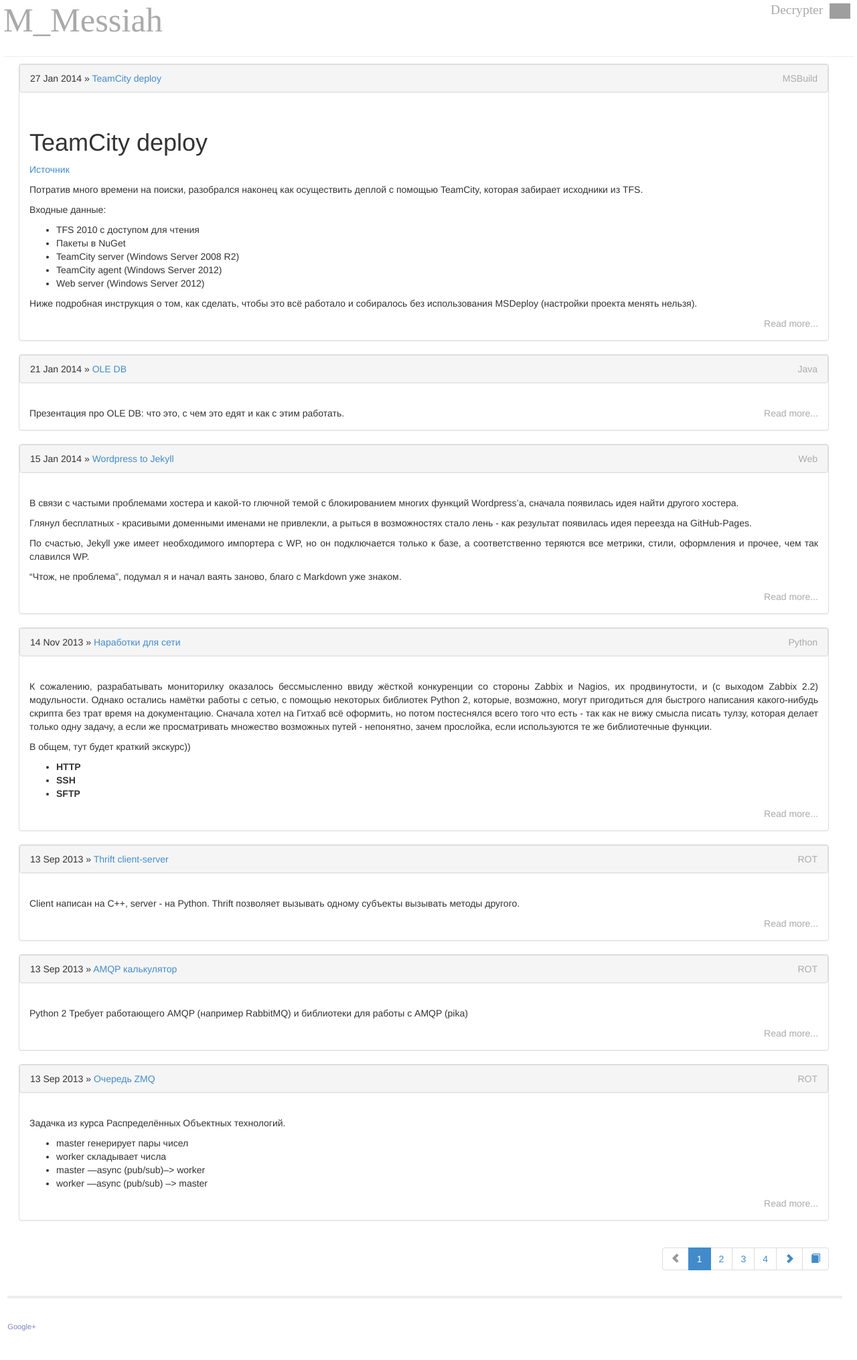
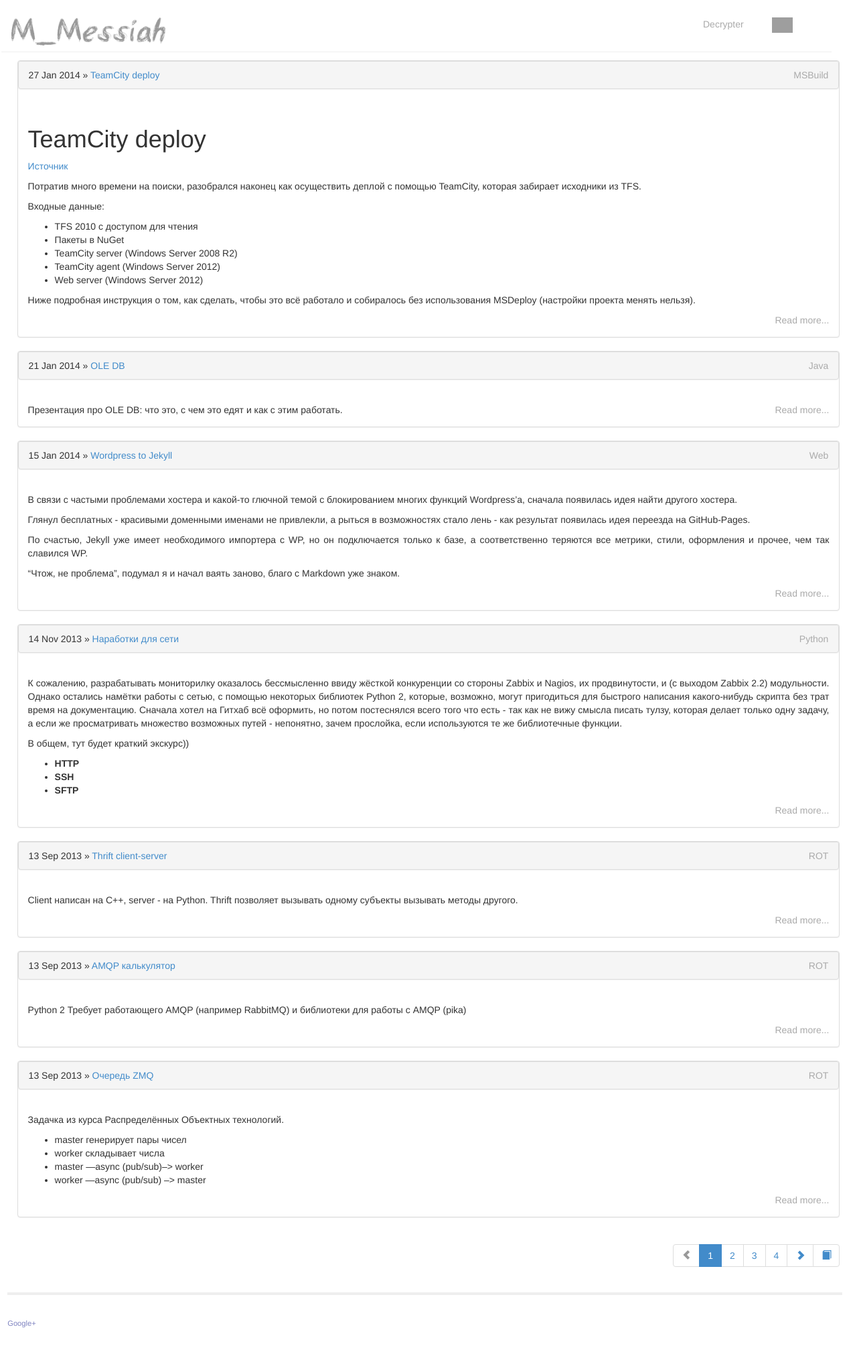
Before and after one commit to m-muzafarov/m-muzafarov.github.io, a Jekyll site: the page built from index.html, in a window 1280 px wide. Shown: the whole page at 67% size. Built offline with Jekyll 4.4.1, drawn with Linux system fonts in a browser that asks for light colours; nearby versions of some CDN libraries; some web fonts are replaced; Markdown is read by kramdown in place of the engine named in the settings; the list of posts is cut into pages by our own code; after the commit the page ends 2010 px from its top, so only the background shows below that; grey boxes are pictures that could not be loaded.

Commit message:
logo and some responsive to header

```diff
--- a/_layouts/default.html
+++ b/_layouts/default.html
@@ -21,12 +21,10 @@
     </head>
     <body>
         <div class="site">
-          <div class="page-header">
-            <ul class="list-inline">
-              <li><h1 class="title"><a href="/">{{ site.name }}</a></h1></li>
-              <li class="pull-right"><a href="http://brainstorage.me/M_Messiah"><img src="http://brainstorage.me/assets/logo_2x-1ebfa8e9d42ef8aaabd0047a62f5cfbe.png" height="23px"></img></a></li>
-              <li class="title pull-right"><a href="http://decrypter.herokuapp.com">Decrypter</a></li>
-              </ul>
+          <div class="page-header row">
+              <div class="col-md-10"><a href="/"><img src="/img/logo.png" width="230" /></a></div>
+              <div class="title col-md-1"><a href="http://decrypter.herokuapp.com">Decrypter</a></div>
+              <div class="col-md-1"><a href="http://brainstorage.me/M_Messiah"><img src="http://brainstorage.me/assets/logo_2x-1ebfa8e9d42ef8aaabd0047a62f5cfbe.png" height="23px"></img></a></div>
           </div>
           {{ content }}
           <div class="footer">
--- a/css/main.css
+++ b/css/main.css
@@ -1 +1 @@
-.home{margin-bottom:8em;margin-left:2em;margin-right:3em}.page{margin-left:2em;margin-right:3em}.page-header{margin:5px 5px 10px}.post{}.site{margin:0 auto 3em;text-align:justify}@font-face{font-family:'Beer money';font-style:normal;font-weight:400;src:local('beer money'), local('beer money Regular'), url(http://64424.selcdn.ru/webfont/beermoney/beer_money.woff) format(woff), url(http://64424.selcdn.ru/webfont/beermoney/beer_money.ttf) format(truetype)}.title{margin-top:0}.title a{color:#aaa;font-family:'Beer money';font-size:1.4em;line-height:1em;text-shadow:none}.header a.extra{color:#aaa;margin-left:1em}.meta{color:#aaa;font-weight:200}.footer{border-top:4px solid #eee;color:#666;font-size:80%;margin-left:1em;margin-right:2em;margin-top:4em;overflow:hidden}.footer .contact{float:left;margin-right:3em}.footer .contact a{color:#8085C1}.date,.pagination{font-weight:100}.title a:hover,.header a.extra:hover{color:#000}
+.home{margin-bottom:2%;margin-left:2%;margin-right:2%}.page{margin-left:3%;margin-right:3%}.page-header{margin:0 3% 1% 2px;}.site{margin: 2% auto 2%;text-align:justify}.title{margin-top:0}.title a{color:#aaa;text-shadow:none}.header a.extra{color:#aaa;margin-left:1em}.meta{color:#aaa;font-weight:200}.footer{border-top:4px solid #eee;color:#666;font-size:80%;margin-left:1em;margin-right:2em;margin-top:10em;overflow:hidden}.footer .contact{float:left;margin-right:3em}.footer .contact a{color:#8085C1}.date,.pagination{font-weight:100}.title a:hover,.header a.extra:hover{color:#000}
```
Also changed, not shown: img/logo.png (added).
